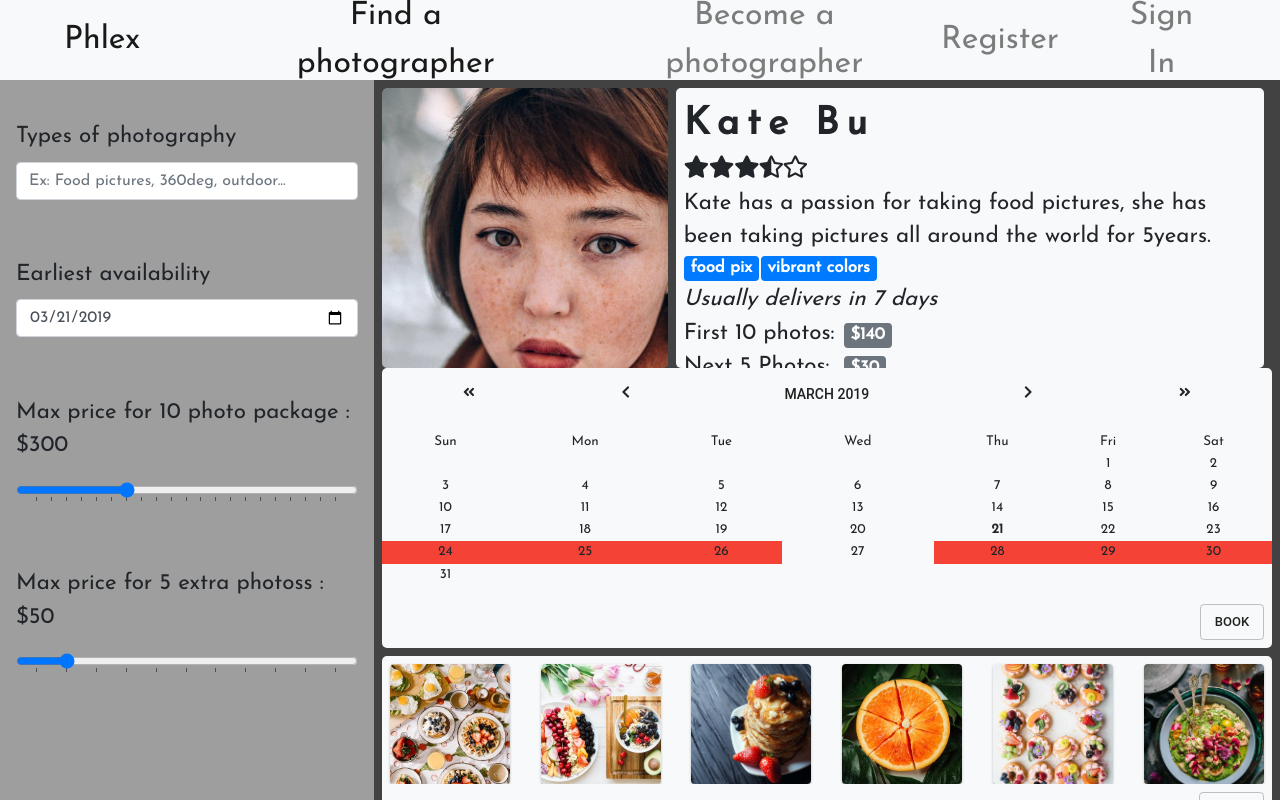
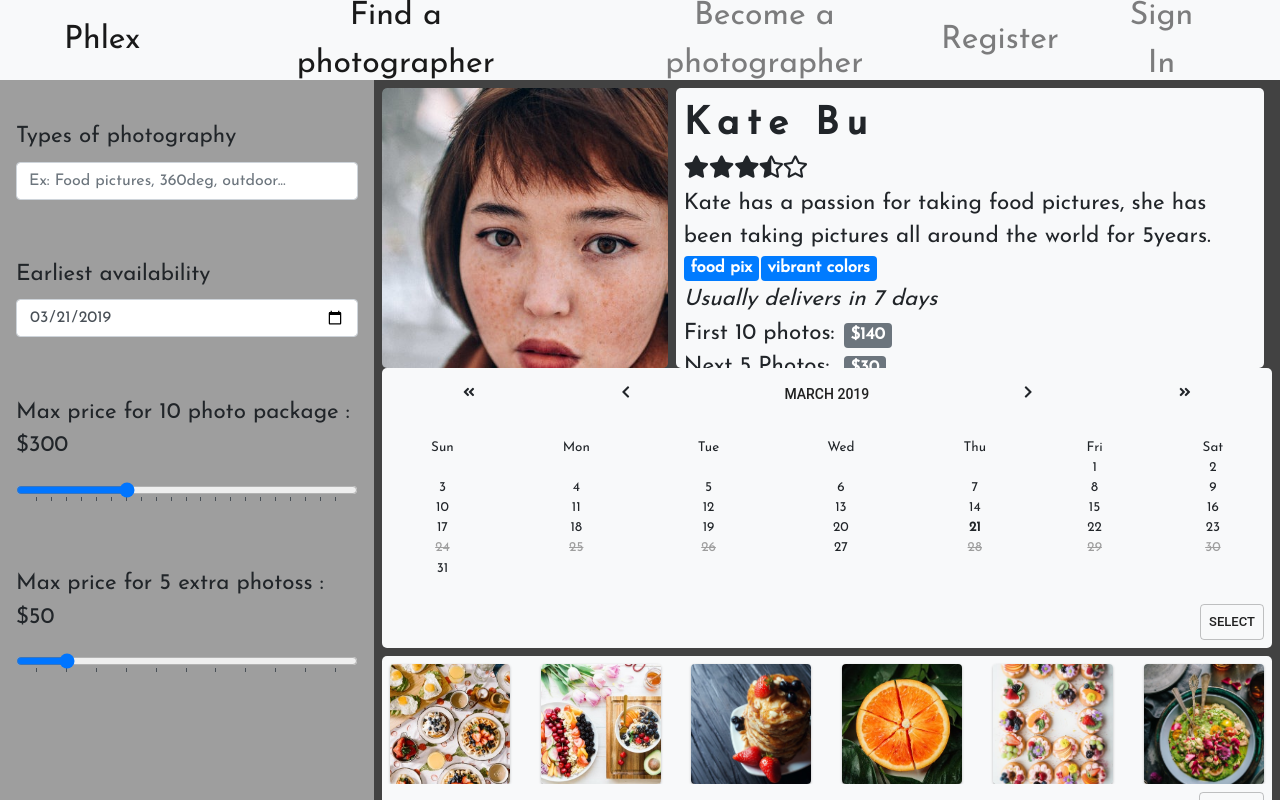
Before and after one commit to Anne-Anq/phlex, a React (Create React App) app in the folder phlex-front-end/: page /result in a window 1280 px wide. Built offline with nearby package versions, Linux system fonts and the light colour scheme.

Commit message:
select dates and add book button functionality and alert in the calendar

```diff
--- a/phlex-front-end/src/components/common/Calendar.jsx
+++ b/phlex-front-end/src/components/common/Calendar.jsx
@@ -8,6 +8,7 @@ class Calendar extends Component {
     state = {
         dateContext: "",
         today: "",
+        selectedDates: [],
     }
     componentDidMount() {
         const today = getToday();
@@ -16,6 +17,21 @@ class Calendar extends Component {
     }
     handleNavigation = (action) => {
         this.setState({ dateContext: navigate(action, this.state.dateContext) });
+    }
+    handleClick = (e) => {
+        const { fName } = this.props.photographer;
+        const { selectedDates } = this.state;
+        let dateStr = selectedDates.map(d => d.date.format("MMM Do YYYY")).join(", ");
+        alert(`You are about to send a request to ${fName} for the following date${selectedDates.length > 1 ? "s" : ""} : ${dateStr}`)
+    }
+    selectDay = ({ content: dayNum, className }) => {
+        if (!className.includes("booked")) {
+            const { dateContext: { month, year }, selectedDates: datesArr } = this.state;
+            const selectedDate = getDateContext(`${dayNum} ${month} ${year}`);
+            let selectedDates = datesArr.filter(sDate => sDate.date.date() !== selectedDate.date.date());
+            if (selectedDates.length === datesArr.length) selectedDates.push(selectedDate);
+            this.setState({ selectedDates });
+        }
     }
     handleSelectDate = (e) => {
         this.setState({ dateContext: setDate(e.target.name, e.target.value, this.state.dateContext) });
@@ -42,13 +58,16 @@ class Calendar extends Component {
         return <tr>{weekDays.map((day) => <td key={day} className="week-day">{day}</td>)}</tr>
     }
     renderDays = (notAvailable) => {
-        const { today, dateContext } = this.state;
-        const weeksInMonth = getWeeksInMonth(today, dateContext, notAvailable);
+        const { today, dateContext, selectedDates } = this.state;
+        const weeksInMonth = getWeeksInMonth(today, dateContext, notAvailable, selectedDates);
         return (
             weeksInMonth.map((week, i) =>
                 <tr key={`week-${i}`}>
-                    {week.map(day => <td key={day.key} className={day.className}>
-                        {day.content}
+                    {week.map(day => <td key={day.key}>
+                        <button className={day.className} onClick={() => this.selectDay(day)}>
+                            {day.content}
+                        </button>
+
                     </td>)}
                 </tr>
             )
@@ -56,7 +75,7 @@ class Calendar extends Component {
     }
     render() {
         const { notAvailable } = this.props.photographer;
-        const { year, month } = this.state.dateContext;
+        const { selectedDates, dateContext: { year, month } } = this.state;
         const navFields = [
             { name: "month", label: "Month", options: monthsArr, value: month },
             { name: "year", label: "Year", options: yearsArr, value: year },
@@ -76,8 +95,12 @@ class Calendar extends Component {
                 </table>
                 <div className="more-div">
                     {
-                        true &&
-                        <MoreButton variant="outlined" onClick={this.handleClick} label="Book" />
+                        selectedDates.length > 0 &&
+                        <MoreButton variant="contained" color="secondary" onClick={this.handleClick} label="Book" />
+                    }
+                    {
+                        selectedDates.length === 0 &&
+                        <MoreButton variant="outlined" onClick={this.handleClick} label="Select" />
                     }
                 </div>
             </div>
--- a/phlex-front-end/src/components/common/buttons/MoreButton.jsx
+++ b/phlex-front-end/src/components/common/buttons/MoreButton.jsx
@@ -14,9 +14,9 @@ const styles = theme => ({
     },
 });
 
-function ButtonSizes({ classes, label, onClick, variant }) {
+function ButtonSizes({ classes, label, onClick, variant, color }) {
     return (
-        <Button variant={variant} size="small" className={classes.margin} onClick={onClick}>
+        <Button variant={variant} size="small" color={color} className={classes.margin} onClick={onClick}>
             {label}
         </Button>
     );
--- a/phlex-front-end/src/logics/calendar.js
+++ b/phlex-front-end/src/logics/calendar.js
@@ -3,11 +3,11 @@ import _ from "lodash";
 
 const getDateContext = (myDate) => {
     return {
-        date: myDate,
-        day: myDate.format("D"),
-        year: myDate.format("Y"),
-        month: myDate.format("MMMM"),
-        daysInMonth: myDate.daysInMonth(),
+        date: moment(myDate),
+        day: moment(myDate).format("D"),
+        year: moment(myDate).format("Y"),
+        month: moment(myDate).format("MMMM"),
+        daysInMonth: moment(myDate).daysInMonth(),
         firstDayOfMonth: moment(myDate).startOf('month').format('d'),
     }
 }
@@ -23,11 +23,11 @@ const yearsArr = _.range(moment().format("Y"), Number(moment().format("Y")) + 10
 const getPrevMonthDays = ({ firstDayOfMonth }) => {
     let prevMonthDays = [];
     for (let i = 0; i < firstDayOfMonth; i++) {
-        prevMonthDays.push({ key: `empty-${i}`, className: "emptySlot", content: "" })
+        prevMonthDays.push({ key: `empty-${i}`, className: "day emptySlot", content: "" })
     }
     return prevMonthDays
 }
-const getCurrentMonthDays = (todaysDate, { daysInMonth, month, year }, notAvailable) => {
+const getCurrentMonthDays = (todaysDate, { daysInMonth, month, year }, notAvailable, selectedDates) => {
     let currentMonthDays = [];
     for (let d = 1; d <= daysInMonth; d++) {
         const dDate = moment(`${year}${month}${d}`);
@@ -40,18 +40,21 @@ const getCurrentMonthDays = (todaysDate, { daysInMonth, month, year }, notAvaila
                 className = `${className} booked`;
             }
         })
+        selectedDates.forEach(sDate => {
+            if (sDate.date.date() === dDate.date()) className = `${className} selected`;
+        })
         currentMonthDays.push({ key: `full-${d}`, className: className, content: d });
     }
     return currentMonthDays;
 }
 
-const getDaysInMonthArr = (today, dateContext, notAvailable) => {
-    let daysInMonthArr = [...getPrevMonthDays(dateContext), ...getCurrentMonthDays(today.date, dateContext, notAvailable)];
+const getDaysInMonthArr = (today, dateContext, notAvailable, selectedDates) => {
+    let daysInMonthArr = [...getPrevMonthDays(dateContext), ...getCurrentMonthDays(today.date, dateContext, notAvailable, selectedDates)];
     return daysInMonthArr;
 }
 
-const getWeeksInMonth = (today, dateContext, notAvailable) => {
-    const daysInMonthArr = getDaysInMonthArr(today, dateContext, notAvailable);
+const getWeeksInMonth = (today, dateContext, notAvailable, selectedDates) => {
+    const daysInMonthArr = getDaysInMonthArr(today, dateContext, notAvailable, selectedDates);
     const weeksInMonthArr = [];
     let week = [];
     daysInMonthArr.forEach((day, i) => {
--- a/phlex-front-end/src/stylesheets/Calendar.css
+++ b/phlex-front-end/src/stylesheets/Calendar.css
@@ -10,12 +10,10 @@
     justify-content: space-between;
     flex:1;
     min-width: 230px;
-
+    height: 35vh;
     border-radius:5px;
     /*                              <-- Adjust this to make it look good on your computer  */
     font-size: 0.6em;
-    height: 35vh;
-
   }
   @media(max-width: 1228px) {
     .calendar-container{
@@ -28,8 +26,11 @@
       margin :1vh 0 0 0 ;
     }
   }
+  td{
+    padding:0;
+  }
   .current-day{
-    font-weight: 800;
+    font-weight: 900;
   }
   .calendar{
     width: 100%;
@@ -42,6 +43,25 @@
     align-items: baseline;
     width: 100%;
   }
-  .booked{
-    background-color: #f44336;
+  button.day{
+    cursor: pointer;
+        /*                              <-- Adjust this to make it look good on your computer  */
+    width:22px;
+    margin:auto;
+    color:inherit;
+    background:inherit;
+    padding:0;
+    border:none;
   }
+
+  .booked.day{
+    color: #9e9e9e;
+    text-decoration: line-through;
+    cursor: default;
+  }
+  .selected.day{
+    color: #f8f9fa;
+    background-color:  #9e9e9e;
+    border-radius: 0.25rem;
+    font-weight: 500;
+  }
```
Also changed, not shown: 1 other file (tests, documents, lock files or other folders).
